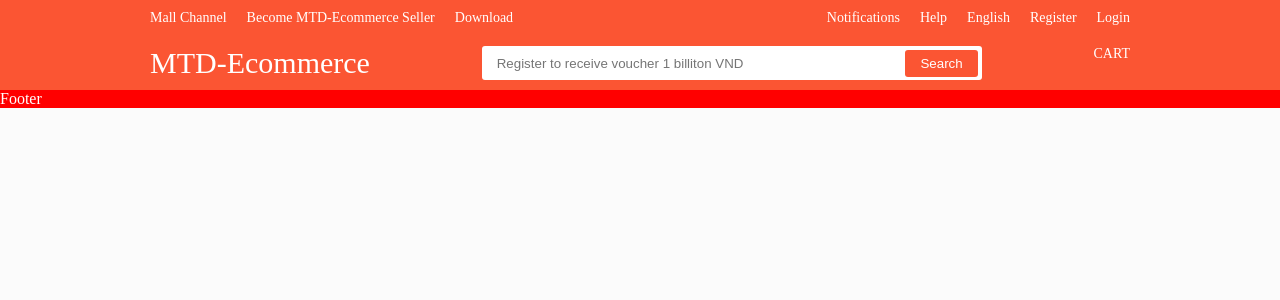
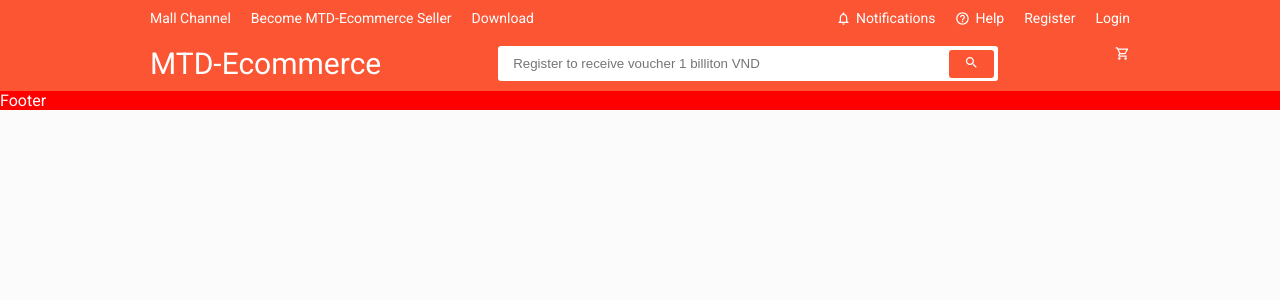
Before and after one commit to minhnguyen2x/MTD__project-template__react-styled-component, a React (Create React App) app: page / in a window 1280 px wide. Shown: the top 300 px of the page. Built offline with nearby package versions, Linux system fonts and the light colour scheme.

Commit message:
add Material Icons

```diff
--- a/package.json
+++ b/package.json
@@ -3,9 +3,12 @@
   "version": "0.1.0",
   "private": true,
   "dependencies": {
+    "@fontsource/roboto": "^4.5.8",
+    "@mui/icons-material": "^5.10.16",
     "@mui/lab": "latest",
     "@mui/material": "^5.10.16",
     "@mui/styled-engine-sc": "^5.10.16",
+    "@reacticons/ionicons": "^6.0.4",
     "@reduxjs/toolkit": "^1.8.6",
     "@testing-library/jest-dom": "^5.16.5",
     "@testing-library/react": "^13.4.0",
--- a/public/index.html
+++ b/public/index.html
@@ -5,7 +5,10 @@
     <link rel="icon" href="%PUBLIC_URL%/favicon.ico" />
     <meta name="viewport" content="width=device-width, initial-scale=1" />
     <meta name="theme-color" content="#000000" />
-    <meta name="description" content="Web site created using create-react-app" />
+    <meta
+      name="description"
+      content="Web site created using create-react-app"
+    />
     <link rel="apple-touch-icon" href="%PUBLIC_URL%/logo192.png" />
     <!--
       manifest.json provides metadata used when your web app is installed on a
@@ -21,7 +24,7 @@
       work correctly both with client-side routing and a non-root public URL.
       Learn how to configure a non-root public URL by running `npm run build`.
     -->
-    <title>React App</title>
+    <title>MTD-Ecommerce</title>
     <!-- Fonts to support Material Design -->
     <link
       rel="stylesheet"
--- a/src/App.tsx
+++ b/src/App.tsx
@@ -4,33 +4,9 @@ import { store } from './store';
 import Router from './Router';
 import ConnectedIntlProvider from './ConnectedIntl';
 import { LANG_KEY } from './constants/locale';
-import { createGlobalStyle } from 'styled-components';
 import { getTheme } from './constants/theme';
 import { ThemeProvider } from 'styled-components';
-const GlobalStyles = createGlobalStyle`
-*,
-*::before,
-*::after {
-  margin: 0;
-  padding: 0;
-  border:0;
-  box-sizing: border-box;
-}
-
-:root {
-}
-
-html {
-  font-size:62.5%
-}
-
-body {
-  background-color: #fbfbfb;
-  color: #fff;
-  overflow-x: hidden;
-  font-size:1.6rem;
-}
-`;
+import GlobalStyles from './components/GlobalStyles';
 
 function App() {
   return (
--- /dev/null
+++ b/src/components/GlobalStyles/index.tsx
@@ -0,0 +1,33 @@
+import { createGlobalStyle } from 'styled-components';
+import '@fontsource/roboto/300.css';
+import '@fontsource/roboto/400.css';
+import '@fontsource/roboto/500.css';
+import '@fontsource/roboto/700.css';
+
+const GlobalStyles = createGlobalStyle`
+*,
+*::before,
+*::after {
+  margin: 0;
+  padding: 0;
+  border:0;
+  box-sizing: border-box;
+}
+
+:root {
+}
+
+html {
+  font-size:62.5%
+}
+
+body {
+  background-color: #fbfbfb;
+  color: #fff;
+  overflow-x: hidden;
+  font-size:1.6rem;
+  font-family:"Roboto"
+}
+`;
+
+export default GlobalStyles;
--- a/src/components/Header/Search/index.tsx
+++ b/src/components/Header/Search/index.tsx
@@ -2,6 +2,7 @@ import React from 'react';
 import { Formik, Form, Field } from 'formik';
 import { SearchInput, SearchForm, SearchButton } from './styles';
 import { useTranslations } from '~/utils/intlTools';
+import SearchIcon from '@mui/icons-material/Search';
 
 import * as Yup from 'yup';
 
@@ -19,7 +20,9 @@ const index = () => {
             type="text"
             placeholder={header_search_placeholder}
           />
-          <SearchButton>Search</SearchButton>
+          <SearchButton>
+            <SearchIcon />
+          </SearchButton>
         </SearchForm>
       )}
     </Formik>
--- a/src/components/Header/index.tsx
+++ b/src/components/Header/index.tsx
@@ -9,12 +9,34 @@ import {
   HeaderLeftContainer,
   HeaderRightContainer,
   HeaderQuickLink,
+  HeaderQuickLinkWithLogo,
   HeaderQuickLinkLogo,
   HeaderText,
 } from './styles';
 import { useTranslations } from '../../utils/intlTools';
 import { ROUTES } from '~/constants/routes';
 import Search from './Search';
+import NotificationsNoneIcon from '@mui/icons-material/NotificationsNone';
+import HelpOutlineIcon from '@mui/icons-material/HelpOutline';
+import ShoppingCartOutlinedIcon from '@mui/icons-material/ShoppingCartOutlined';
+
+import Switch from '@mui/material/Switch';
+
+export function ControlledSwitches() {
+  const [checked, setChecked] = React.useState(true);
+
+  const handleChange = (event: React.ChangeEvent<HTMLInputElement>) => {
+    setChecked(event.target.checked);
+  };
+
+  return (
+    <Switch
+      checked={checked}
+      onChange={handleChange}
+      inputProps={{ 'aria-label': 'controlled' }}
+    />
+  );
+}
 
 const quickLinks = {};
 
@@ -52,6 +74,7 @@ const Header = () => {
     'header_logo_text',
     'header_search_placeholder',
   ]);
+
   return (
     <HeaderContainer>
       <HeaderTopContainer>
@@ -67,13 +90,15 @@ const Header = () => {
           </HeaderQuickLink>
         </HeaderLeftContainer>
         <HeaderRightContainer>
-          <HeaderQuickLink to={ROUTES.NOTIFICATION}>
+          <HeaderQuickLinkWithLogo to={ROUTES.NOTIFICATION}>
+            <NotificationsNoneIcon />
             <HeaderText>{header_notify}</HeaderText>
-          </HeaderQuickLink>
-          <HeaderQuickLink to={ROUTES.HEP}>
+          </HeaderQuickLinkWithLogo>
+          <HeaderQuickLinkWithLogo to={ROUTES.HEP}>
+            <HelpOutlineIcon />
             <HeaderText>{header_support}</HeaderText>
-          </HeaderQuickLink>
-          <HeaderText>{header_current_lang}</HeaderText>
+          </HeaderQuickLinkWithLogo>
+
           <HeaderQuickLink to={ROUTES.REGISTER}>
             <HeaderText>{header_register}</HeaderText>
           </HeaderQuickLink>
@@ -82,14 +107,15 @@ const Header = () => {
           </HeaderQuickLink>
         </HeaderRightContainer>
       </HeaderTopContainer>
-
       <HeaderBottomContainer>
         <HeaderQuickLinkLogo to={ROUTES.HOME}>
           <HeaderLogo>{header_logo_text}</HeaderLogo>
         </HeaderQuickLinkLogo>
         <Search />
         <HeaderQuickLink to={ROUTES.CART}>
-          <HeaderText>{header_cart_quick_link}</HeaderText>
+          <HeaderText>
+            <ShoppingCartOutlinedIcon />
+          </HeaderText>
         </HeaderQuickLink>
       </HeaderBottomContainer>
     </HeaderContainer>
--- a/src/components/Header/styles.tsx
+++ b/src/components/Header/styles.tsx
@@ -1,5 +1,6 @@
 import styled from 'styled-components';
 import { Link } from 'react-router-dom';
+import Icon from '@reacticons/ionicons';
 
 export const HeaderContainer = styled.header`
   padding: 10px 150px;
@@ -20,6 +21,7 @@ export const HeaderBottomContainer = styled.div`
 export const HeaderLeftContainer = styled.div`
   display: flex;
   gap: 20px;
+  align-items: center;
 `;
 
 export const HeaderLogo = styled.p`
@@ -34,11 +36,30 @@ export const HeaderSearchButton = styled.button``;
 export const HeaderRightContainer = styled.div`
   display: flex;
   gap: 20px;
+  align-items: center;
 `;
 
 export const HeaderQuickLink = styled(Link)`
   text-decoration: none;
   & p:hover {
+    color: ${(props) => props.theme.textWhiteHover};
+    pointer: cursor;
+  }
+`;
+export const HeaderQuickLinkWithLogo = styled(Link)`
+  text-decoration: none;
+  display: flex;
+  gap: 5px;
+  align-items: center;
+
+  &:link,
+  &:visited,
+  &:focus,
+  &:active {
+    color: ${(props) => props.theme.textWhite};
+  }
+
+  &:hover * {
     color: ${(props) => props.theme.textWhiteHover};
     pointer: cursor;
   }
@@ -54,3 +75,11 @@ export const HeaderText = styled.p`
   color: ${(props) => props.theme.textWhite};
   font-size: ${(props) => props.theme.fontSizePrimary};
 `;
+
+interface IconProps {
+  iconSize?: string;
+}
+
+export const IonIcon = styled(Icon)<IconProps>`
+  font-size: ${(props: any) => (props.iconSize ? props.iconSize : '20px')};
+`;
```
